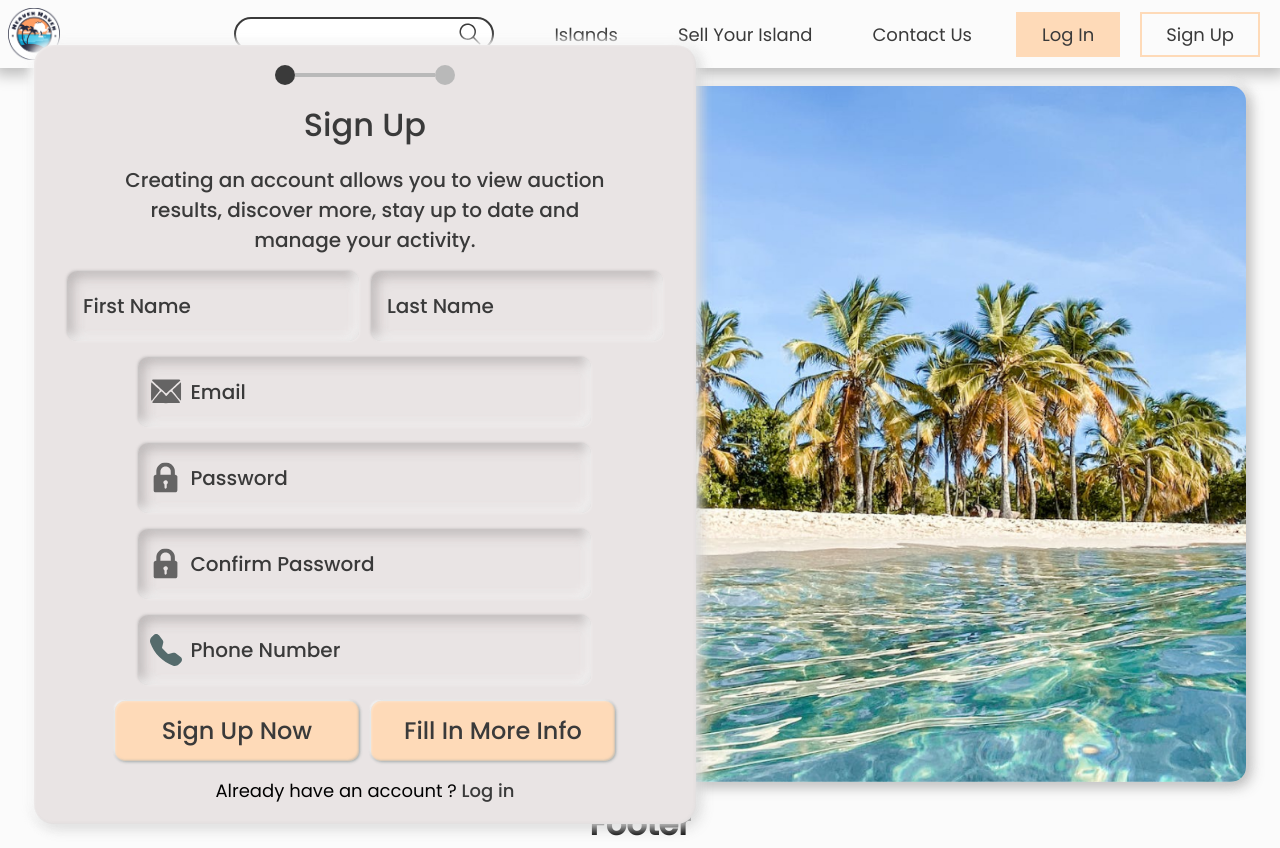
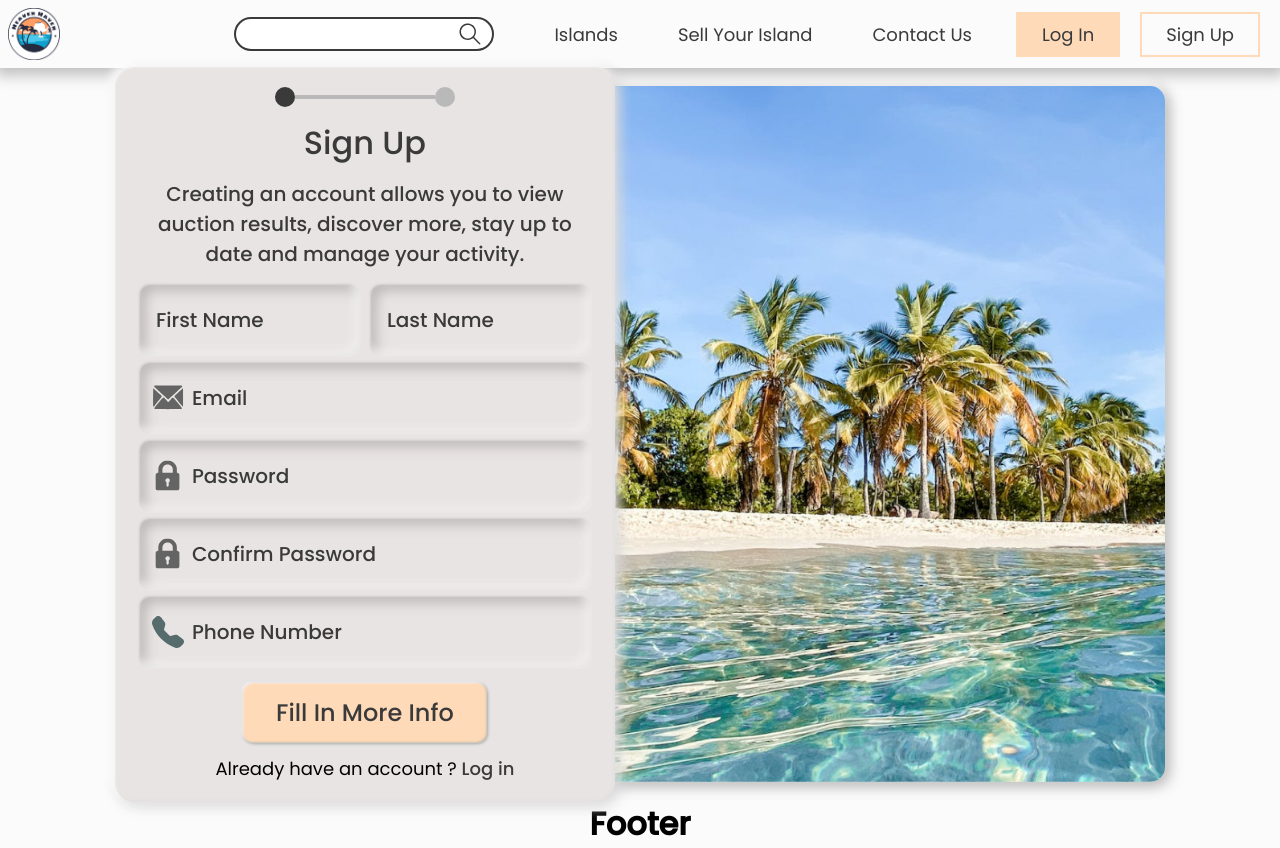
Before and after one commit to ruets/HeavenHaven, a React (Vite) app in the folder frontend/: page /signup in a window 1280 px wide. Built offline with nearby package versions, Linux system fonts and the light colour scheme.

Commit message:
Layout fixed for the login and signup forms

```diff
--- a/frontend/src/assets/scss/elements/_forms.scss
+++ b/frontend/src/assets/scss/elements/_forms.scss
@@ -1,13 +1,18 @@
 form {
     position: relative;
     left: 34px;
+    width: 500px;
     z-index: 1;
     background: $form-light;
     display: flex;
     flex-direction: column;
     align-items: center;
-    gap: 16px;
-    box-shadow: -5px 5px 10px rgba(218, 218, 218, 0.2), 5px -5px 10px rgba(218, 218, 218, 0.2), -5px -5px 10px rgba(255, 255, 255, 0.9), 5px 5px 13px rgba(218, 218, 218, 0.9), inset 1px 1px 2px rgba(255, 255, 255, 0.3), inset -1px -1px 2px rgba(218, 218, 218, 0.5);
+    box-shadow: -5px 5px 10px rgba(218, 218, 218, 0.2),
+        5px -5px 10px rgba(218, 218, 218, 0.2),
+        -5px -5px 10px rgba(255, 255, 255, 0.9),
+        5px 5px 13px rgba(218, 218, 218, 0.9),
+        inset 1px 1px 2px rgba(255, 255, 255, 0.3),
+        inset -1px -1px 2px rgba(218, 218, 218, 0.5);
     border-radius: 20px;
 
     h1 {
--- a/frontend/src/components/fields/Input/Input.scss
+++ b/frontend/src/components/fields/Input/Input.scss
@@ -1,10 +1,13 @@
 @import "../../../assets/scss/base/colors";
 
-div.input {
-    position: relative;
-    display: flex;
-    align-items: center;
+div.global-input {
     width: 100%;
+
+    div.input {
+        position: relative;
+        display: flex;
+        align-items: center;
+        width: 100%;
 
         img {
             position: absolute;
@@ -17,7 +20,13 @@ div.input {
             height: 70px;
             background: $form-light;
             color: rgba($color: $dark, $alpha: 0.5);
-            box-shadow: 1px 1px 2px rgba(255, 255, 255, 0.3), -1px -1px 2px rgba(186, 182, 182, 0.5), inset -5px 5px 10px rgba(186, 182, 182, 0.2), inset 5px -5px 10px rgba(186, 182, 182, 0.2), inset -5px -5px 10px rgba(255, 255, 255, 0.9), inset 5px 5px 13px rgba(186, 182, 182, 0.9);            border-radius: 10px;
+            box-shadow: 1px 1px 2px rgba(255, 255, 255, 0.3),
+                -1px -1px 2px rgba(186, 182, 182, 0.5),
+                inset -5px 5px 10px rgba(186, 182, 182, 0.2),
+                inset 5px -5px 10px rgba(186, 182, 182, 0.2),
+                inset -5px -5px 10px rgba(255, 255, 255, 0.9),
+                inset 5px 5px 13px rgba(186, 182, 182, 0.9);
+            border-radius: 10px;
             border: 0;
             padding: 0 12px 0 52px;
             font-size: 20px;
@@ -38,3 +47,4 @@ div.input {
             color: red;
         }
     }
+}
--- a/frontend/src/components/forms/Login/LoginForm.jsx
+++ b/frontend/src/components/forms/Login/LoginForm.jsx
@@ -41,7 +41,9 @@ export function LoginForm() {
                     })
                     .then(function (response) {
                         // handle success
-                        alert("Token d'authentification : " + response.data.token);
+                        alert(
+                            "Token d'authentification : " + response.data.token
+                        );
                         setErrorMessagePassword("");
                     })
                     .catch(function (error) {
--- a/frontend/src/components/forms/Signup/SignupForm.jsx
+++ b/frontend/src/components/forms/Signup/SignupForm.jsx
@@ -24,11 +24,6 @@ export function SignupForm() {
     const onSubmitForm = useCallback(() => {
         console.log("Data verification");
         console.log("Post user data to API");
-    });
-
-    const handleSignup = useCallback(() => {
-        onSubmitForm();
-        navigate("/");
     });
 
     const handleFillInMoreInfo = useCallback(() => {
@@ -64,6 +59,7 @@ export function SignupForm() {
                     setInput={setLastName}
                 ></Input>
             </div>
+            <div className="fields">
                 <Input
                     type="email"
                     name="email"
@@ -96,12 +92,8 @@ export function SignupForm() {
                     value={phoneNumber}
                     setInput={setPhoneNumber}
                 ></Input>
-            <div className="buttons">
-                <button onClick={handleSignup}>Sign Up Now</button>
-                <button onClick={handleFillInMoreInfo}>
-                    Fill In More Info
-                </button>
             </div>
+            <button onClick={handleFillInMoreInfo}>Fill In More Info</button>
             <p className="have-account">
                 Already have an account ? <Link to={"/login"}>Log in</Link>
             </p>
--- a/frontend/src/components/forms/Signup/SignupForm.scss
+++ b/frontend/src/components/forms/Signup/SignupForm.scss
@@ -4,7 +4,7 @@ form.signup {
     div.form-steps {
         display: flex;
         align-items: center;
-        margin-top: 20px;
+        margin: 20px 0 12px 0;
 
         span.ball-filled,
         span.ball-unfilled {
@@ -33,16 +33,18 @@ form.signup {
         font-family: "Poppins";
         color: $dark;
         font-weight: 500;
-        width: 480px;
+        width: 90%;
         text-align: center;
         font-size: 20px;
         line-height: 30px;
+        margin: 12px 0 16px 0;
     }
 
     div.names {
         display: flex;
         gap: 12px;
         width: 90%;
+        margin-bottom: 8px;
 
         div.global-input {
             width: 50%;
@@ -53,12 +55,15 @@ form.signup {
         }
     }
 
-    div.buttons {
+    div.fields {
         display: flex;
-        gap: 12px;
+        flex-direction: column;
+        gap: 8px;
+        width: 90%;
+    }
 
-        button {
-            width: 244px;
-        }
+    button {
+        width: 244px;
+        margin: 16px 0 12px 0;
     }
 }
--- a/frontend/src/pages/Connection/Login/LoginPage.jsx
+++ b/frontend/src/pages/Connection/Login/LoginPage.jsx
@@ -6,8 +6,8 @@ export function LoginPage() {
     return (
         <div className="layout">
             <div className="content">
-            <LoginForm></LoginForm>
-            <img src={LoginImage} alt="Island" className="login-img" />
+                <LoginForm></LoginForm>
+                <img src={LoginImage} alt="Island" className="login-img" />
             </div>
         </div>
     );
--- a/frontend/src/pages/Connection/Signup/SignupPage.jsx
+++ b/frontend/src/pages/Connection/Signup/SignupPage.jsx
@@ -6,8 +6,8 @@ export function SignupPage() {
     return (
         <div className="layout">
             <div className="content">
-            <SignupForm></SignupForm>
-            <img src={SignupImage} alt="Island" className="login-img" />
+                <SignupForm></SignupForm>
+                <img src={SignupImage} alt="Island" className="login-img" />
             </div>
         </div>
     );
```
Also changed, not shown: frontend/src/components/fields/Input/Input.jsx (+4 -4 lines). Lines whose indentation alone changed are shown as unchanged.
